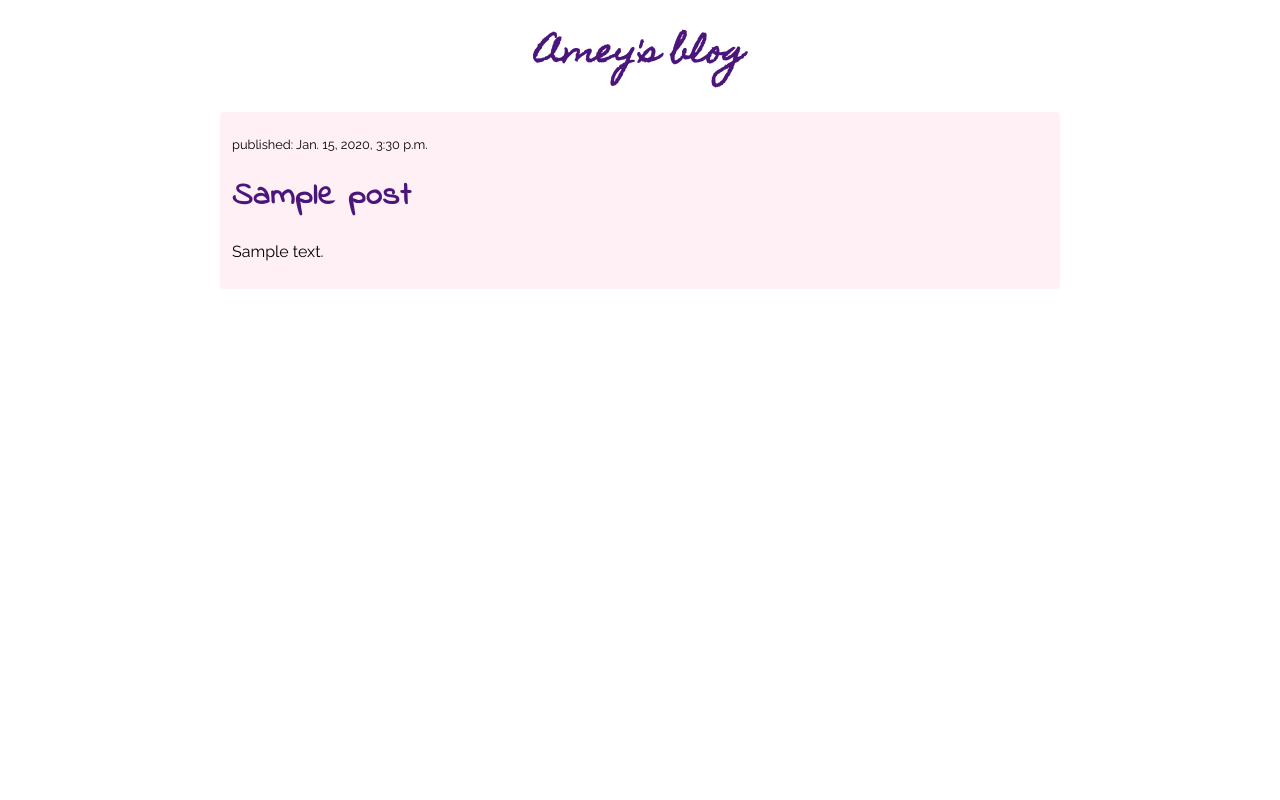
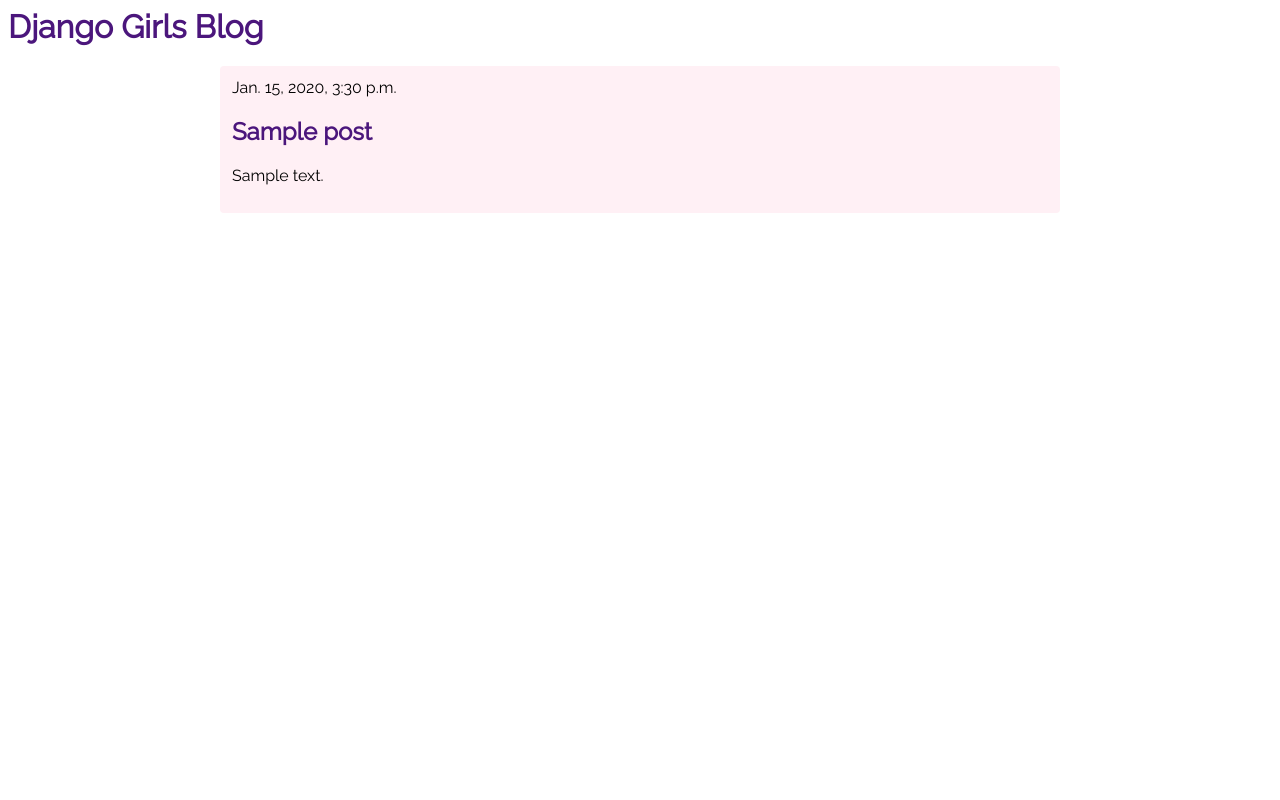
Before and after one commit to ameybhavsar24/django-blog, a Django app: template blog/templates/blog/post_list.html in a window 1280 px wide. Run offline with Django 3.2, Linux system fonts and the light colour scheme; the template is opened without the code that fills it: values that come from a table or form of the project are taken from there, others are empty; tables that the repository leaves empty hold one stand-in row (values such as "Sample post"); some libraries are stand-ins or nearby versions.

Commit message:
got some template extending working

```diff
--- a/blog/static/css/blog.css
+++ b/blog/static/css/blog.css
@@ -15,7 +15,7 @@
        }
 
        .post {
-           /* border : 2px solid #333; */
+
            border-radius: 4px;
            padding: 12px;
            margin: 16px auto 16px auto;
--- a/blog/templates/blog/base.html
+++ b/blog/templates/blog/base.html
@@ -1,19 +1,23 @@
 {% load static %}
-<html lang="en">
-
-<head>
-    <title>Amey's blog</title>
-    <meta charset="UTF-8">
-    <meta name="viewport" content="width=device-width, initial-scale=1.0">
-    <!-- <link rel="stylesheet" href="//maxcdn.bootstrapcdn.com/bootstrap/3.2.0/css/bootstrap.min.css"> -->
-    <!-- <link rel="stylesheet" href="//maxcdn.bootstrapcdn.com/bootstrap/3.2.0/css/bootstrap-theme.min.css"> -->
-    <link rel="stylesheet" href="{% static 'css/blog.css' %}">
-</head>
-
-<body>
-  <h1 class='pageTitle'><a href='/'>Amey's blog</a></h1>
+<html>
+    <head>
+        <title>Django Girls blog</title>
+        <!-- <link rel="stylesheet" href="//maxcdn.bootstrapcdn.com/bootstrap/3.2.0/css/bootstrap.min.css">
+        <link rel="stylesheet" href="//maxcdn.bootstrapcdn.com/bootstrap/3.2.0/css/bootstrap-theme.min.css"> -->
+        <link href='//fonts.googleapis.com/css?family=Lobster&subset=latin,latin-ext' rel='stylesheet' type='text/css'>
+        <link rel="stylesheet" href="{% static 'css/blog.css' %}">
+    </head>
+    <body>
+      <div class="page-header">
+        <h1><a href="/">Django Girls Blog</a></h1>
+    </div>
+    <div class="content container">
+        <div class="row">
+            <div class="col-md-8">
             {% block content %}
             {% endblock %}
-</body>
-
+            </div>
+        </div>
+    </div>
+    </body>
 </html>
--- a/blog/templates/blog/post_list.html
+++ b/blog/templates/blog/post_list.html
@@ -1,65 +1,13 @@
-<!DOCTYPE html>
-<html lang="en">
+{% extends 'blog/base.html' %}
 
-<head>
-    <meta charset="UTF-8">
-    <meta name="viewport" content="width=device-width, initial-scale=1.0">
-    <meta http-equiv="X-UA-Compatible" content="ie=edge">
-    <title>Amey's blog</title>
-
-    <style>
-        @import url('https://fonts.googleapis.com/css?family=Homemade+Apple|Indie+Flower|Raleway&display=swap');
-
-        * {
-            box-sizing: border-box;
-        }
-
-        body {
-            font-family: 'Raleway', serif;
-        }
-
-        .pageTitle {
-            text-align: center;
-            font-family: 'Homemade Apple', cursive;
-        }
-
-        .post {
-            /* border : 2px solid #333; */
-            border-radius: 4px;
-            padding: 12px;
-            margin: 16px auto 16px auto;
-            background-color: lavenderblush;
-            max-width: 840px;
-
-        }
-
-        .post .publishedDate {
-            font-size: 80%;
-        }
-
-        .post .title {
-            font-family: 'Indie Flower', cursive;
-            letter-spacing: 1px;
-        }
-
-        a {
-            color : #4b167c;
-            text-decoration: none;
-        }
-    </style>
-</head>
-
-<body>
-
-    <h1 class='pageTitle'><a href='/'>Amey's blog</a></h1>
-    {% for post in posts %}
-    <div class='post'>
-        <p class='publishedDate'>published: {{ post.published_date }}</p>
-        <h1 class='title'><a href="#">{{post.title}}</a></h1>
-        <p class='text'>{{post.text|linebreaksbr}}</p>
+{% block content %}
+{% for post in posts %}
+    <div class="post">
+        <div class="date">
+            {{ post.published_date }}
+        </div>
+        <h2><a href="">{{ post.title }}</a></h2>
+        <p>{{ post.text|linebreaksbr }}</p>
     </div>
-    {% endfor %}
-
-</body>
-
-</html>
+{% endfor %}
+{% endblock %}
```
